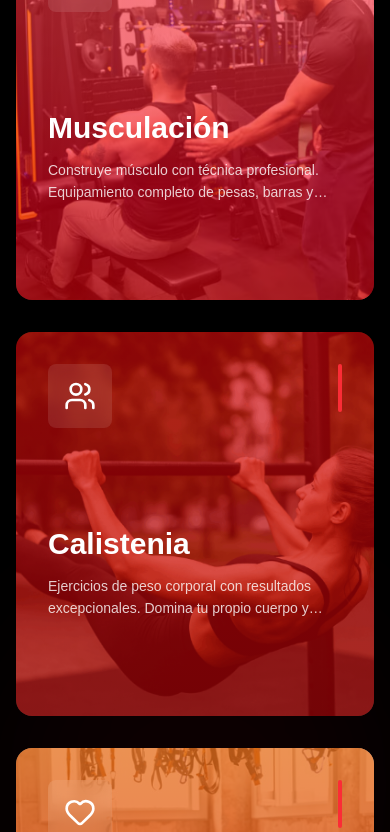
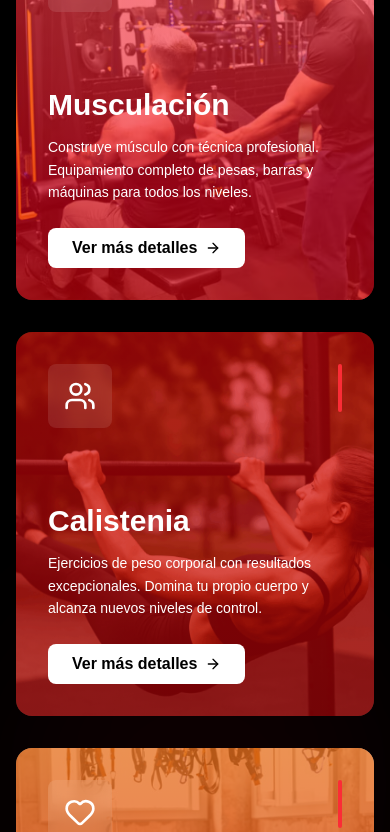
Before and after one commit to FedeNLencina/atlas-gym, a React (Vite) app: page / in a window 390 px wide. Shown: the part 1300-2132 px from the top of the page. Built offline with nearby package versions, Linux system fonts and the light colour scheme.

Commit message:
adjust navigation and hover mobile

```diff
--- a/src/components/disciplinas.tsx
+++ b/src/components/disciplinas.tsx
@@ -77,10 +77,9 @@ export function Disciplinas() {
             return (
               <div
                 key={disciplina.id}
-                className="group relative h-96 rounded-2xl overflow-hidden cursor-pointer"
+                className="group relative h-96 rounded-2xl overflow-hidden"
                 onMouseEnter={() => setHoveredId(disciplina.id)}
                 onMouseLeave={() => setHoveredId(null)}
-                onClick={() => navigate('/disciplinas')}
               >
                 {/* Background Image */}
                 <div className="absolute inset-0 overflow-hidden">
@@ -112,13 +111,14 @@ export function Disciplinas() {
                     </h3>
 
                     {/* Description - Appears on Hover */}
-                    <p className={`text-white text-sm leading-relaxed transition-all duration-500 line-clamp-2 ${isHovered ? 'opacity-100 line-clamp-none' : 'opacity-80'}`}>
+                    <p className={`text-white text-sm leading-relaxed transition-all duration-500 ${isHovered ? 'opacity-100 line-clamp-none' : 'opacity-100 line-clamp-none lg:opacity-80 lg:line-clamp-2'}`}>
                       {disciplina.description}
                     </p>
 
                     {/* Action Button */}
                     <button
-                      className={`mt-6 px-6 py-2 bg-white text-black font-bold rounded-lg flex items-center justify-center gap-2 hover:bg-red-50 transition-all duration-500 transform ${isHovered ? 'opacity-100 translate-y-0' : 'opacity-0 translate-y-2 pointer-events-none'}`}>
+                      onClick={() => navigate('/disciplinas')}
+                      className={`mt-6 px-6 py-2 bg-white text-black font-bold rounded-lg flex items-center justify-center gap-2 hover:bg-red-50 transition-all duration-500 transform ${isHovered ? 'opacity-100 translate-y-0' : 'opacity-100 translate-y-0 lg:opacity-0 lg:translate-y-2 lg:pointer-events-none'}`}>
                       <span>Ver más detalles</span>
                       <ArrowRight className="w-4 h-4 text-black" />
                     </button>
--- a/src/pages/Disciplinas.tsx
+++ b/src/pages/Disciplinas.tsx
@@ -115,7 +115,7 @@ export function Disciplinas() {
               return (
                 <div
                   key={disciplina.id}
-                  className="group relative h-96 rounded-2xl overflow-hidden cursor-pointer"
+                  className="group relative h-96 rounded-2xl overflow-hidden"
                   onMouseEnter={() => setHoveredId(disciplina.id)}
                   onMouseLeave={() => setHoveredId(null)}
                 >
@@ -149,7 +149,7 @@ export function Disciplinas() {
                       </h3>
 
                       {/* Description - Appears on Hover */}
-                      <p className={`text-white text-sm leading-relaxed transition-all duration-500 line-clamp-2 ${isHovered ? 'opacity-100 line-clamp-none' : 'opacity-80'}`}>
+                      <p className={`text-white text-sm leading-relaxed transition-all duration-500 ${isHovered ? 'opacity-100 line-clamp-none' : 'opacity-100 line-clamp-none lg:opacity-80 lg:line-clamp-2'}`}>
                         {disciplina.description}
                       </p>
 
@@ -159,7 +159,7 @@ export function Disciplinas() {
                           e.stopPropagation()
                           setSelectedVideo(disciplina.video)
                         }}
-                        className={`mt-6 px-6 py-2 bg-white text-black font-bold rounded-lg flex items-center justify-center gap-2 hover:bg-red-50 transition-all duration-500 transform ${isHovered ? 'opacity-100 translate-y-0' : 'opacity-0 translate-y-2 pointer-events-none'}`}
+                        className={`mt-6 px-6 py-2 bg-white text-black font-bold rounded-lg flex items-center justify-center gap-2 hover:bg-red-50 transition-all duration-500 transform ${isHovered ? 'opacity-100 translate-y-0' : 'opacity-100 translate-y-0 lg:opacity-0 lg:translate-y-2 lg:pointer-events-none'}`}
                       >
                         <Play className="w-4 h-4 fill-black" />
                         Ver Ejercicios
```
